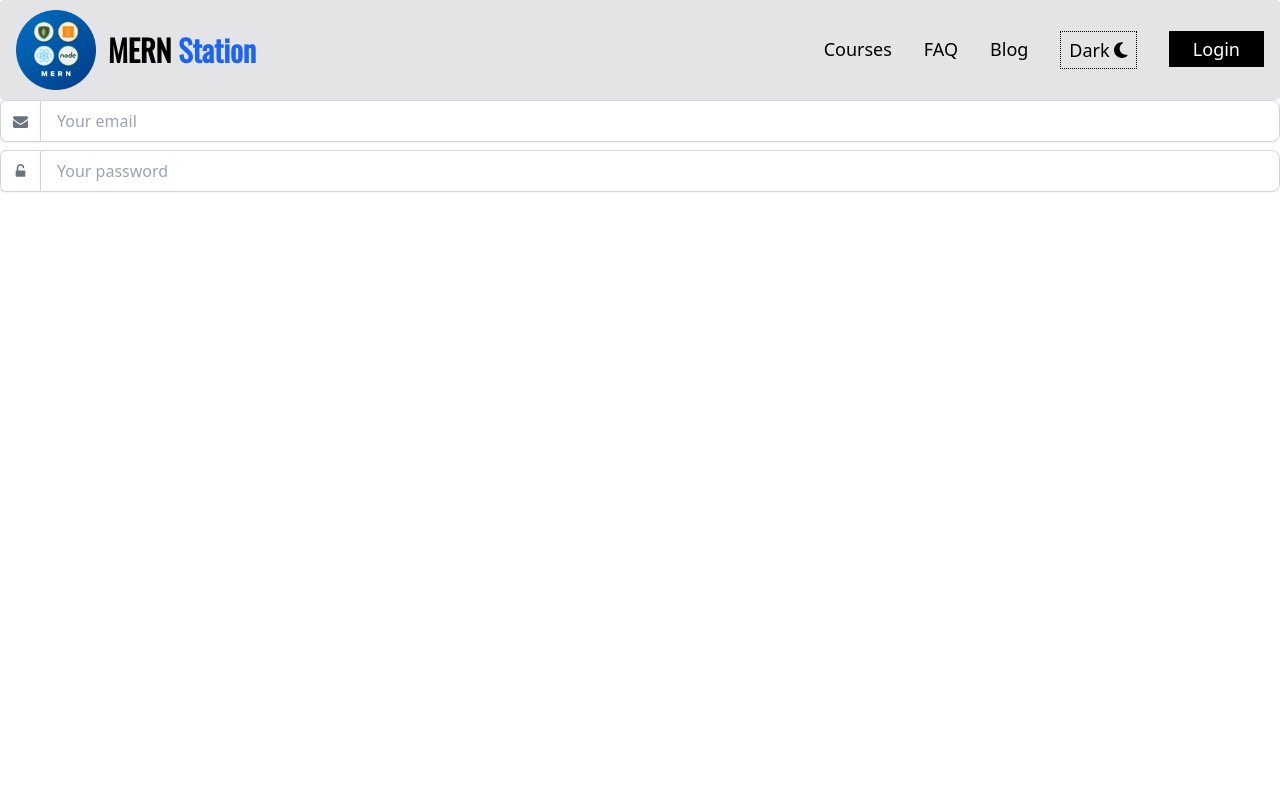
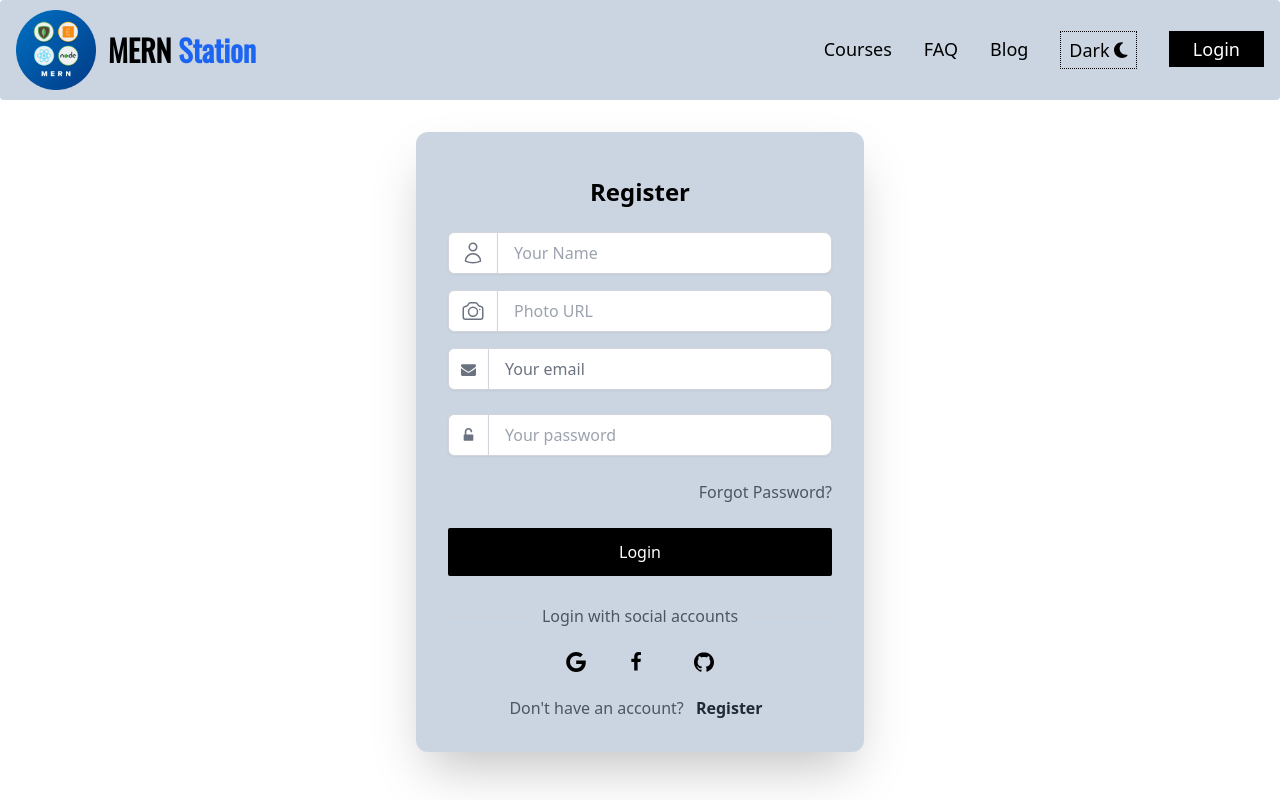
Before and after one commit to anowarzz/mern-station-client, a React (Create React App) app: page /register in a window 1280 px wide. Built offline with nearby package versions, Linux system fonts and the light colour scheme.

Commit message:
designing register form

```diff
--- a/src/components/Pages/Login/Login.js
+++ b/src/components/Pages/Login/Login.js
@@ -3,8 +3,8 @@ import { Link } from 'react-router-dom';
 
 const Login = () => {
     return (
-       <div className='flex justify-center items-center mt-8'>
-         <div className="w-[90%] mx-auto max-w-md p-8 space-y-3 rounded-xl  text-black border-2 shadow-xl bg-gray-200">
+       <div className='flex justify-center items-center py-8'>
+         <div className="w-[90%] mx-auto max-w-md p-8 space-y-3 rounded-xl  text-black shadow-2xl bg-slate-300">
 	<h1 className="text-2xl font-bold text-center mt-3 mb-6">Login</h1>
 	<form novalidate="" action="" className="space-y-6 ng-untouched ng-pristine ng-valid">
 
@@ -22,7 +22,7 @@ const Login = () => {
                     <input type="email" id="email" class=" rounded-r-lg flex-1 appearance-none border border-gray-300 w-full py-2 px-4 bg-white text-black placeholder-gray-400 shadow-sm text-base focus:outline-none focus:ring-2 focus:ring-gray-500 focus:border-transparent" placeholder="Your email" required/>
                     </div>
                 </div>
-                <div class="flex flex-col mb-6">
+                <div class="flex flex-col pb-6">
                     <div class="flex relative ">
                         <span class="rounded-l-md inline-flex  items-center px-3 border-t bg-white border-l border-b  border-gray-300 text-gray-500 shadow-sm text-sm">
                             <svg width="15" height="15" fill="currentColor" viewBox="0 0 1792 1792" xmlns="http://www.w3.org/2000/svg">
--- a/src/components/Pages/Register/Register.js
+++ b/src/components/Pages/Register/Register.js
@@ -1,34 +1,181 @@
-import React from 'react';
+import React from "react";
+import { Link } from "react-router-dom";
 
 const Register = () => {
   return (
-        <div>
+    <div className="flex justify-center items-center py-8">
+      <div className="w-[90%] mx-auto max-w-md p-8 space-y-3 rounded-xl  text-black shadow-2xl bg-slate-300">
+        <h1 className="text-2xl font-bold text-center mt-3 mb-6">Register</h1>
+        <form
+          novalidate=""
+          action=""
+          className="space-y-6 ng-untouched ng-pristine ng-valid"
+        >
+          <div class="flex flex-col mb-2">
 
-            <div class="flex flex-col mb-2">
+            <div class="flex relative mb-4 ">
+              <span class="rounded-l-md inline-flex  items-center px-3 border-t bg-white border-l border-b  border-gray-300 text-gray-500 shadow-sm text-sm">
+                <svg
+                  xmlns="http://www.w3.org/2000/svg"
+                  fill="none"
+                  viewBox="0 0 24 24"
+                  stroke-width="1.5"
+                  stroke="currentColor"
+                  class="w-6 h-6"
+                >
+                  <path
+                    stroke-linecap="round"
+                    stroke-linejoin="round"
+                    d="M15.75 6a3.75 3.75 0 11-7.5 0 3.75 3.75 0 017.5 0zM4.501 20.118a7.5 7.5 0 0114.998 0A17.933 17.933 0 0112 21.75c-2.676 0-5.216-.584-7.499-1.632z"
+                  />
+                </svg>
+              </span>
+
+              <input
+                type="Name"
+                id="name"
+                class=" rounded-r-lg flex-1 appearance-none border border-gray-300 w-full py-2 px-4 bg-white text-black placeholder-gray-400 shadow-sm text-base focus:outline-none focus:ring-2 focus:ring-gray-500 focus:border-transparent"
+                placeholder="Your Name"
+                required
+              />
+            </div>
+
+            <div class="flex relative mb-4 ">
+              <span class="rounded-l-md inline-flex  items-center px-3 border-t bg-white border-l border-b  border-gray-300 text-gray-500 shadow-sm text-sm">
+                <svg
+                  xmlns="http://www.w3.org/2000/svg"
+                  fill="none"
+                  viewBox="0 0 24 24"
+                  stroke-width="1.5"
+                  stroke="currentColor"
+                  class="w-6 h-6"
+                >
+                  <path
+                    stroke-linecap="round"
+                    stroke-linejoin="round"
+                    d="M6.827 6.175A2.31 2.31 0 015.186 7.23c-.38.054-.757.112-1.134.175C2.999 7.58 2.25 8.507 2.25 9.574V18a2.25 2.25 0 002.25 2.25h15A2.25 2.25 0 0021.75 18V9.574c0-1.067-.75-1.994-1.802-2.169a47.865 47.865 0 00-1.134-.175 2.31 2.31 0 01-1.64-1.055l-.822-1.316a2.192 2.192 0 00-1.736-1.039 48.774 48.774 0 00-5.232 0 2.192 2.192 0 00-1.736 1.039l-.821 1.316z"
+                  />
+                  <path
+                    stroke-linecap="round"
+                    stroke-linejoin="round"
+                    d="M16.5 12.75a4.5 4.5 0 11-9 0 4.5 4.5 0 019 0zM18.75 10.5h.008v.008h-.008V10.5z"
+                  />
+                </svg>
+              </span>
+
+              <input
+                type="email"
+                id="email"
+                class=" rounded-r-lg flex-1 appearance-none border border-gray-300 w-full py-2 px-4 bg-white text-black placeholder-gray-400 shadow-sm text-base focus:outline-none focus:ring-2 focus:ring-gray-500 focus:border-transparent"
+                placeholder="Photo URL"
+                required
+              />
+            </div>
             <div class="flex relative ">
               <span class="rounded-l-md inline-flex  items-center px-3 border-t bg-white border-l border-b  border-gray-300 text-gray-500 shadow-sm text-sm">
-                        <svg width="15" height="15" fill="currentColor" viewBox="0 0 1792 1792" xmlns="http://www.w3.org/2000/svg">
-                            <path d="M1792 710v794q0 66-47 113t-113 47h-1472q-66 0-113-47t-47-113v-794q44 49 101 87 362 246 497 345 57 42 92.5 65.5t94.5 48 110 24.5h2q51 0 110-24.5t94.5-48 92.5-65.5q170-123 498-345 57-39 100-87zm0-294q0 79-49 151t-122 123q-376 261-468 325-10 7-42.5 30.5t-54 38-52 32.5-57.5 27-50 9h-2q-23 0-50-9t-57.5-27-52-32.5-54-38-42.5-30.5q-91-64-262-182.5t-205-142.5q-62-42-117-115.5t-55-136.5q0-78 41.5-130t118.5-52h1472q65 0 112.5 47t47.5 113z">
-                            </path>
+                <svg
+                  width="15"
+                  height="15"
+                  fill="currentColor"
+                  viewBox="0 0 1792 1792"
+                  xmlns="http://www.w3.org/2000/svg"
+                >
+                  <path d="M1792 710v794q0 66-47 113t-113 47h-1472q-66 0-113-47t-47-113v-794q44 49 101 87 362 246 497 345 57 42 92.5 65.5t94.5 48 110 24.5h2q51 0 110-24.5t94.5-48 92.5-65.5q170-123 498-345 57-39 100-87zm0-294q0 79-49 151t-122 123q-376 261-468 325-10 7-42.5 30.5t-54 38-52 32.5-57.5 27-50 9h-2q-23 0-50-9t-57.5-27-52-32.5-54-38-42.5-30.5q-91-64-262-182.5t-205-142.5q-62-42-117-115.5t-55-136.5q0-78 41.5-130t118.5-52h1472q65 0 112.5 47t47.5 113z"></path>
                 </svg>
               </span>
-                    <input type="text" id="sign-in-email" class=" rounded-r-lg flex-1 appearance-none border border-gray-300 w-full py-2 px-4 bg-white text-gray-700 placeholder-gray-400 shadow-sm text-base focus:outline-none focus:ring-2 focus:ring-purple-600 focus:border-transparent" placeholder="Your email"/>
-                    </div>
-                </div>
-                <div class="flex flex-col mb-6">
-                    <div class="flex relative ">
-                        <span class="rounded-l-md inline-flex  items-center px-3 border-t bg-white border-l border-b  border-gray-300 text-gray-500 shadow-sm text-sm">
-                            <svg width="15" height="15" fill="currentColor" viewBox="0 0 1792 1792" xmlns="http://www.w3.org/2000/svg">
-                                <path d="M1376 768q40 0 68 28t28 68v576q0 40-28 68t-68 28h-960q-40 0-68-28t-28-68v-576q0-40 28-68t68-28h32v-320q0-185 131.5-316.5t316.5-131.5 316.5 131.5 131.5 316.5q0 26-19 45t-45 19h-64q-26 0-45-19t-19-45q0-106-75-181t-181-75-181 75-75 181v320h736z">
-                                </path>
-                            </svg>
-                        </span>
-                        <input type="password" id="sign-in-email" class=" rounded-r-lg flex-1 appearance-none border border-gray-300 w-full py-2 px-4 bg-white text-gray-700 placeholder-gray-400 shadow-sm text-base focus:outline-none focus:ring-2 focus:ring-purple-600 focus:border-transparent" placeholder="Your password"/>
+
+              <input
+                type="email"
+                id="email"
+                class=" rounded-r-lg flex-1 appearance-none border border-gray-300 w-full py-2 px-4 bg-white text-black  shadow-sm text-base focus:outline-none focus:ring-2 focus:ring-gray-500 focus:border-transparent"
+                placeholder="Your email"
+                required
+              />
             </div>
           </div>
 
 
+            <div class="flex relative ">
+              <span class="rounded-l-md inline-flex  items-center px-3 border-t bg-white border-l border-b  border-gray-300 text-gray-500 shadow-sm text-sm">
+                <svg
+                  width="15"
+                  height="15"
+                  fill="currentColor"
+                  viewBox="0 0 1792 1792"
+                  xmlns="http://www.w3.org/2000/svg"
+                >
+                  <path d="M1376 768q40 0 68 28t28 68v576q0 40-28 68t-68 28h-960q-40 0-68-28t-28-68v-576q0-40 28-68t68-28h32v-320q0-185 131.5-316.5t316.5-131.5 316.5 131.5 131.5 316.5q0 26-19 45t-45 19h-64q-26 0-45-19t-19-45q0-106-75-181t-181-75-181 75-75 181v320h736z"></path>
+                </svg>
+              </span>
+              <input
+                type="password"
+                id="password"
+                class=" rounded-r-lg flex-1 appearance-none border border-gray-300 w-full py-2 px-4 bg-white text-gray-700 placeholder-gray-400 shadow-sm text-base focus:outline-none focus:ring-2 focus:ring-gray-500 focus:border-transparent"
+                placeholder="Your password"
+                required
+              />
 
+          </div>
+
+          <div className="flex justify-end  text-gray-600">
+            <a rel="noopener noreferrer" href="/">
+              Forgot Password?
+            </a>
+          </div>
+          <button className="block w-full p-3 text-center rounded-sm text-white bg-black">
+            Login
+          </button>
+        </form>
+
+        <div className="flex items-center pt-4 space-x-1">
+          <div className="flex-1 h-px sm:w-16 bg-gray-300"></div>
+          <p className="px-3  text-gray-600">Login with social accounts</p>
+          <div className="flex-1 h-px sm:w-16 bg-gray-300"></div>
+        </div>
+        <div className="flex justify-center space-x-4">
+          <button aria-label="Log in with Google" className="p-3 rounded-sm">
+            <svg
+              xmlns="http://www.w3.org/2000/svg"
+              viewBox="0 0 32 32"
+              className="w-5 h-5 fill-current"
+            >
+              <path d="M16.318 13.714v5.484h9.078c-0.37 2.354-2.745 6.901-9.078 6.901-5.458 0-9.917-4.521-9.917-10.099s4.458-10.099 9.917-10.099c3.109 0 5.193 1.318 6.38 2.464l4.339-4.182c-2.786-2.599-6.396-4.182-10.719-4.182-8.844 0-16 7.151-16 16s7.156 16 16 16c9.234 0 15.365-6.49 15.365-15.635 0-1.052-0.115-1.854-0.255-2.651z"></path>
+            </svg>
+          </button>
+          <button aria-label="Log in with Facebook" className="p-3 rounded-sm">
+            <svg
+              width="20"
+              height="20"
+              fill="currentColor"
+              class="mr-2"
+              viewBox="0 0 1792 1792"
+              xmlns="http://www.w3.org/2000/svg"
+            >
+              <path d="M1343 12v264h-157q-86 0-116 36t-30 108v189h293l-39 296h-254v759h-306v-759h-255v-296h255v-218q0-186 104-288.5t277-102.5q147 0 228 12z"></path>
+            </svg>
+          </button>
+          <button aria-label="Log in with GitHub" className="p-3 rounded-sm">
+            <svg
+              xmlns="http://www.w3.org/2000/svg"
+              viewBox="0 0 32 32"
+              className="w-5 h-5 fill-current"
+            >
+              <path d="M16 0.396c-8.839 0-16 7.167-16 16 0 7.073 4.584 13.068 10.937 15.183 0.803 0.151 1.093-0.344 1.093-0.772 0-0.38-0.009-1.385-0.015-2.719-4.453 0.964-5.391-2.151-5.391-2.151-0.729-1.844-1.781-2.339-1.781-2.339-1.448-0.989 0.115-0.968 0.115-0.968 1.604 0.109 2.448 1.645 2.448 1.645 1.427 2.448 3.744 1.74 4.661 1.328 0.14-1.031 0.557-1.74 1.011-2.135-3.552-0.401-7.287-1.776-7.287-7.907 0-1.751 0.62-3.177 1.645-4.297-0.177-0.401-0.719-2.031 0.141-4.235 0 0 1.339-0.427 4.4 1.641 1.281-0.355 2.641-0.532 4-0.541 1.36 0.009 2.719 0.187 4 0.541 3.043-2.068 4.381-1.641 4.381-1.641 0.859 2.204 0.317 3.833 0.161 4.235 1.015 1.12 1.635 2.547 1.635 4.297 0 6.145-3.74 7.5-7.296 7.891 0.556 0.479 1.077 1.464 1.077 2.959 0 2.14-0.020 3.864-0.020 4.385 0 0.416 0.28 0.916 1.104 0.755 6.4-2.093 10.979-8.093 10.979-15.156 0-8.833-7.161-16-16-16z"></path>
+            </svg>
+          </button>
+        </div>
+        <p className="text-center sm:px-6 text-gray-600">
+          Don't have an account?
+          <Link
+            rel="noopener noreferrer"
+            to="/register"
+            className=" text-gray-800 m-2 font-bold"
+          >
+            {" "}
+            Register{" "}
+          </Link>
+        </p>
+      </div>
     </div>
   );
 };
--- a/src/components/Shared/Header/Header.js
+++ b/src/components/Shared/Header/Header.js
@@ -24,7 +24,7 @@ const handleTheme = () => {
     return (
 
 
-<Navbar className="bg-zinc-200"  fluid={true} rounded={true}>
+<Navbar className="bg-slate-300"  fluid={true} rounded={true}>
 
 <Navbar.Brand>
  <Link>
```
Lines whose indentation alone changed are shown as unchanged.
